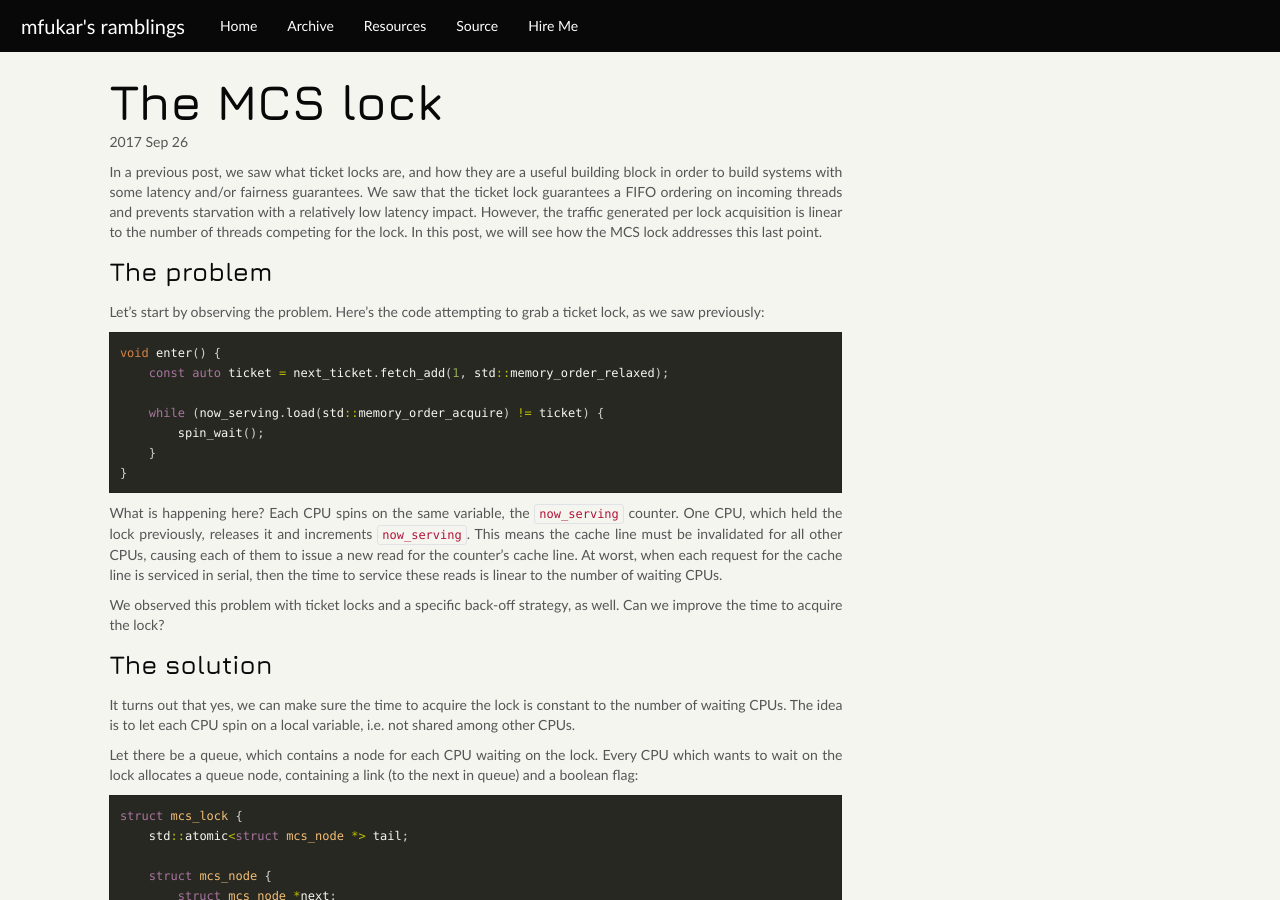
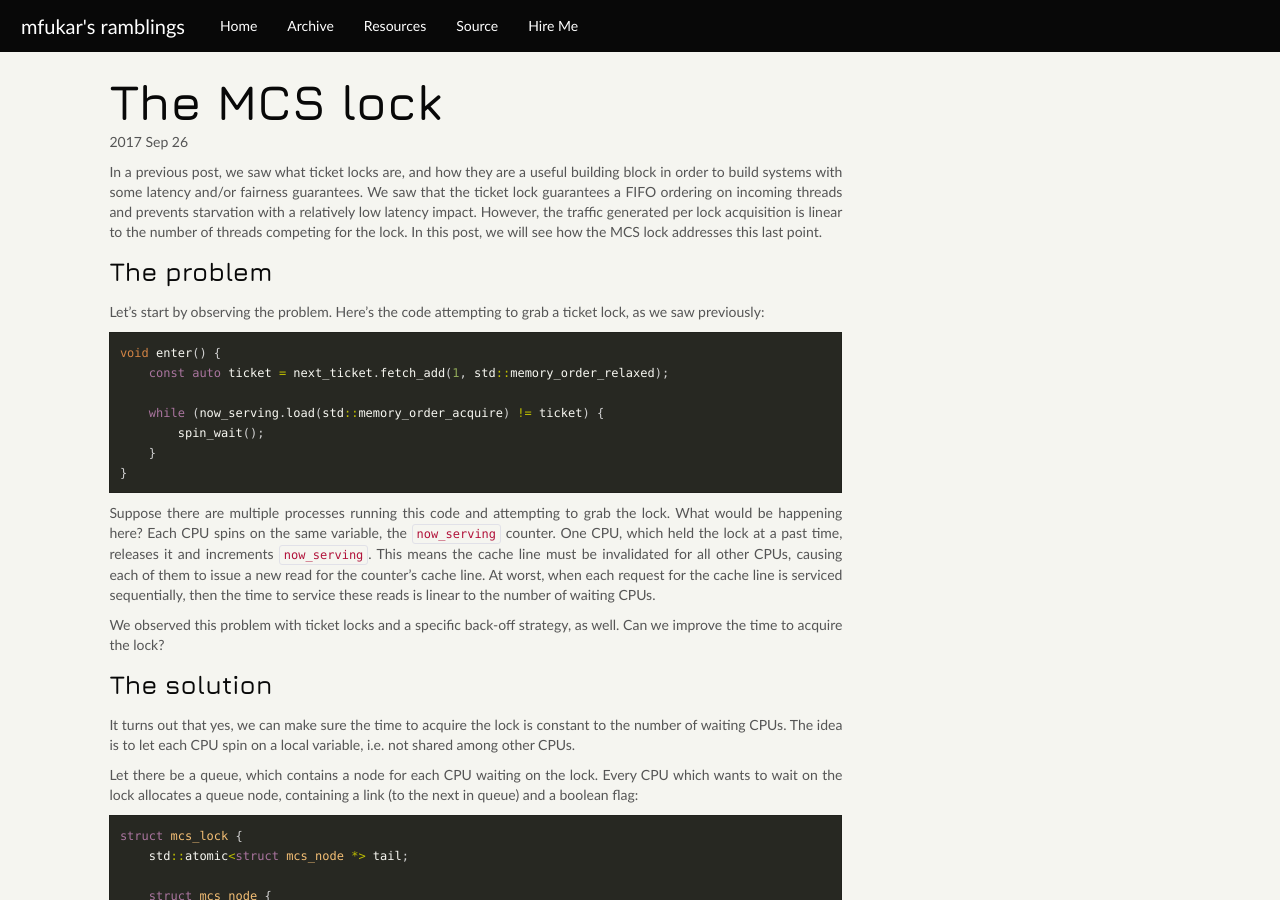
Before and after one commit to mfukar/mfukar.github.com, a Jekyll site: the page built from _posts/2017-09-26-mcs.md, in a window 1280 px wide and 900 px high. Built offline with Jekyll 4.4.1, drawn with Linux system fonts in a browser that asks for light colours; some web fonts are replaced.

Commit message:
mcs: Clarification
Signed-off-by: mfukar <foukarakis.michael@gmail.com>

````diff
--- a/_posts/2017-09-26-mcs.md
+++ b/_posts/2017-09-26-mcs.md
@@ -29,10 +29,11 @@ void enter() {
 }
 ```
 
-What is happening here? Each CPU spins on the same variable, the `now_serving` counter. One CPU,
-which held the lock previously, releases it and increments `now_serving`. This means the cache line
-must be invalidated for all other CPUs, causing each of them to issue a new read for the counter's
-cache line. At worst, when each request for the cache line is serviced in serial, then the time to
+Suppose there are multiple processes running this code and attempting to grab the lock.  What would
+be happening here? Each CPU spins on the same variable, the `now_serving` counter. One CPU, which
+held the lock at a past time, releases it and increments `now_serving`. This means the cache line must
+be invalidated for all other CPUs, causing each of them to issue a new read for the counter's cache
+line. At worst, when each request for the cache line is serviced sequentially, then the time to
 service these reads is linear to the number of waiting CPUs.
 
 We observed this problem with ticket locks and a specific back-off strategy, as well. Can we improve
````
